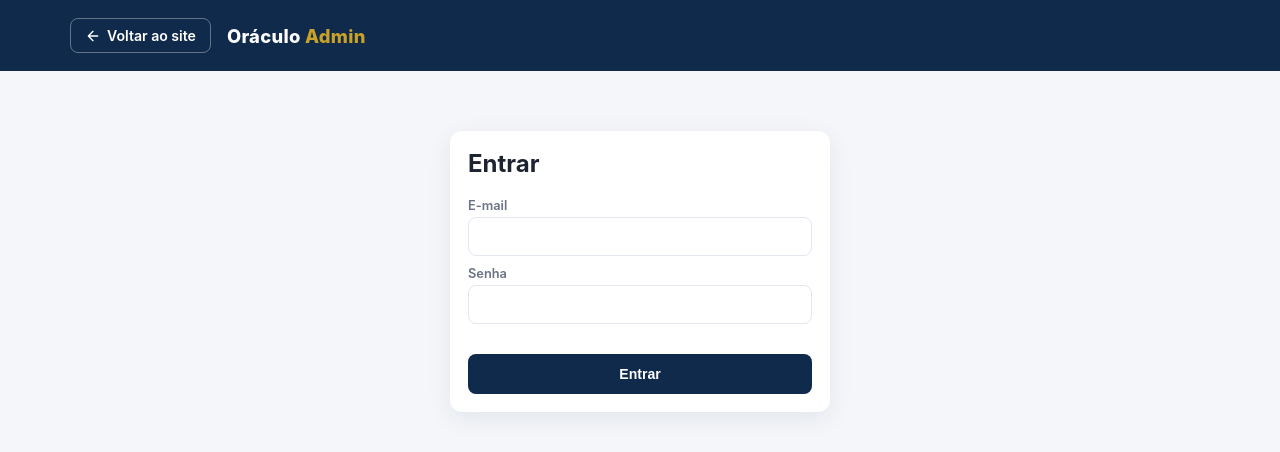
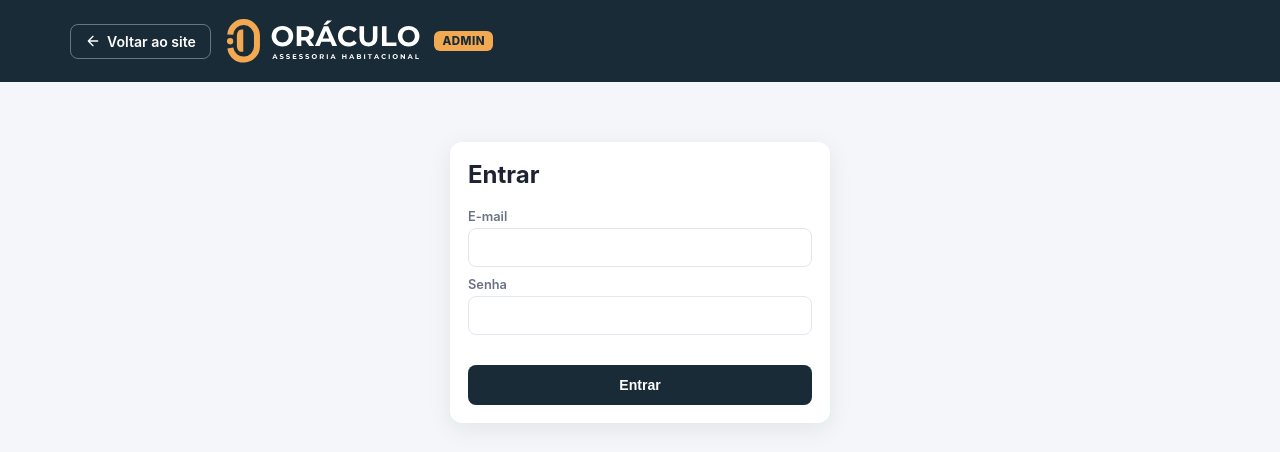
Before and after one commit to EnzoGabrielCode/CartasContempladas-Oraculo, a plain HTML site: page admin.html in a window 1280 px wide. Drawn offline with nearby package versions, Linux system fonts and the light colour scheme.

Commit message:
Adiciona logo da Oráculo no topo, favicon e cores da marca

```diff
--- a/admin.html
+++ b/admin.html
@@ -6,6 +6,7 @@
   <meta name="robots" content="noindex">
   <title>Admin | Cartas Contempladas</title>
   <link rel="stylesheet" href="style.css">
+  <link rel="icon" type="image/svg+xml" href="img/favicon.svg">
 </head>
 <body>
   <div id="avisoDemo" class="aviso-demo" hidden>Modo demonstração — senha: <b>demo</b></div>
@@ -14,9 +15,9 @@
       <div class="esq">
         <a class="btn btn-entrar" href="index.html">
           <svg width="16" height="16" viewBox="0 0 24 24" fill="none" stroke="currentColor" stroke-width="2" stroke-linecap="round" stroke-linejoin="round" aria-hidden="true"><path d="M19 12H5M12 19l-7-7 7-7"/></svg>
-          Voltar ao site
+          <span class="txt-longo">Voltar ao site</span>
         </a>
-        <div class="marca">Oráculo <span>Admin</span></div>
+        <div class="marca"><img src="img/logo-oraculo-horizontal.svg" alt="Oráculo Assessoria Habitacional" class="logo-topo"><span class="tag-admin">Admin</span></div>
       </div>
       <button class="btn btn-dourado" id="sair" hidden>Sair</button>
     </div>
--- a/style.css
+++ b/style.css
@@ -1,7 +1,7 @@
 :root {
-  --azul: #0f2a4a;
-  --azul-2: #1b3f6b;
-  --dourado: #c9a227;
+  --azul: #192b37;
+  --azul-2: #24435a;
+  --dourado: #f2a951;
   --fundo: #f4f6f9;
   --texto: #1d2330;
   --cinza: #6b7385;
@@ -20,7 +20,10 @@ a { color: inherit; }
 header.topo { background: var(--azul); color: #fff; }
 header.topo .wrap { display: flex; align-items: center; justify-content: space-between; gap: 12px; padding: 18px 20px; }
 .marca { font-weight: 800; font-size: 1.15rem; letter-spacing: .3px; }
-.marca span { color: var(--dourado); }
+.marca { display: inline-flex; align-items: center; gap: 12px; text-decoration: none; }
+.logo-topo { height: 46px; width: auto; display: block; }
+.tag-admin { background: var(--dourado); color: var(--azul); font-size: .72rem; font-weight: 800; padding: 3px 8px; border-radius: 6px; text-transform: uppercase; letter-spacing: .5px; }
+@media (max-width: 480px) { .logo-topo { height: 34px; } .tag-admin { display: none; } .esq { gap: 10px; } }
 .wrap { max-width: 1180px; margin: 0 auto; }
 
 .hero { background: linear-gradient(135deg, var(--azul) 0%, var(--azul-2) 100%); color: #fff; padding: 28px 20px 70px; }
@@ -28,7 +31,7 @@ header.topo .wrap { display: flex; align-items: center; justify-content: space-b
 .hero p { margin: 0; opacity: .85; }
 
 .painel { margin: -48px auto 40px; padding: 0 16px; }
-.caixa { background: #fff; border-radius: var(--raio); box-shadow: 0 6px 24px rgba(15, 42, 74, .08); padding: 18px; }
+.caixa { background: #fff; border-radius: var(--raio); box-shadow: 0 6px 24px rgba(25, 43, 55, .08); padding: 18px; }
 
 .filtros { display: flex; flex-wrap: wrap; gap: 10px; align-items: center; margin-bottom: 16px; }
 .abas { display: flex; background: var(--fundo); border-radius: 999px; padding: 4px; }
@@ -93,7 +96,7 @@ label { display: block; font-size: .8rem; font-weight: 600; color: var(--cinza);
 .acoes { display: flex; gap: 6px; }
 
 dialog { border: 0; border-radius: var(--raio); padding: 0; width: min(640px, 94vw); box-shadow: 0 20px 60px rgba(0,0,0,.25); }
-dialog::backdrop { background: rgba(15, 42, 74, .45); }
+dialog::backdrop { background: rgba(25, 43, 55, .45); }
 dialog form { padding: 20px; }
 dialog h3 { margin: 0 0 6px; }
 .grade { display: grid; grid-template-columns: 1fr 1fr; gap: 0 14px; }
```
Also changed, not shown: index.html (+2 -1 lines), img/favicon.svg (added), img/logo-oraculo-horizontal.svg (added), img/logo-oraculo.svg (added).
